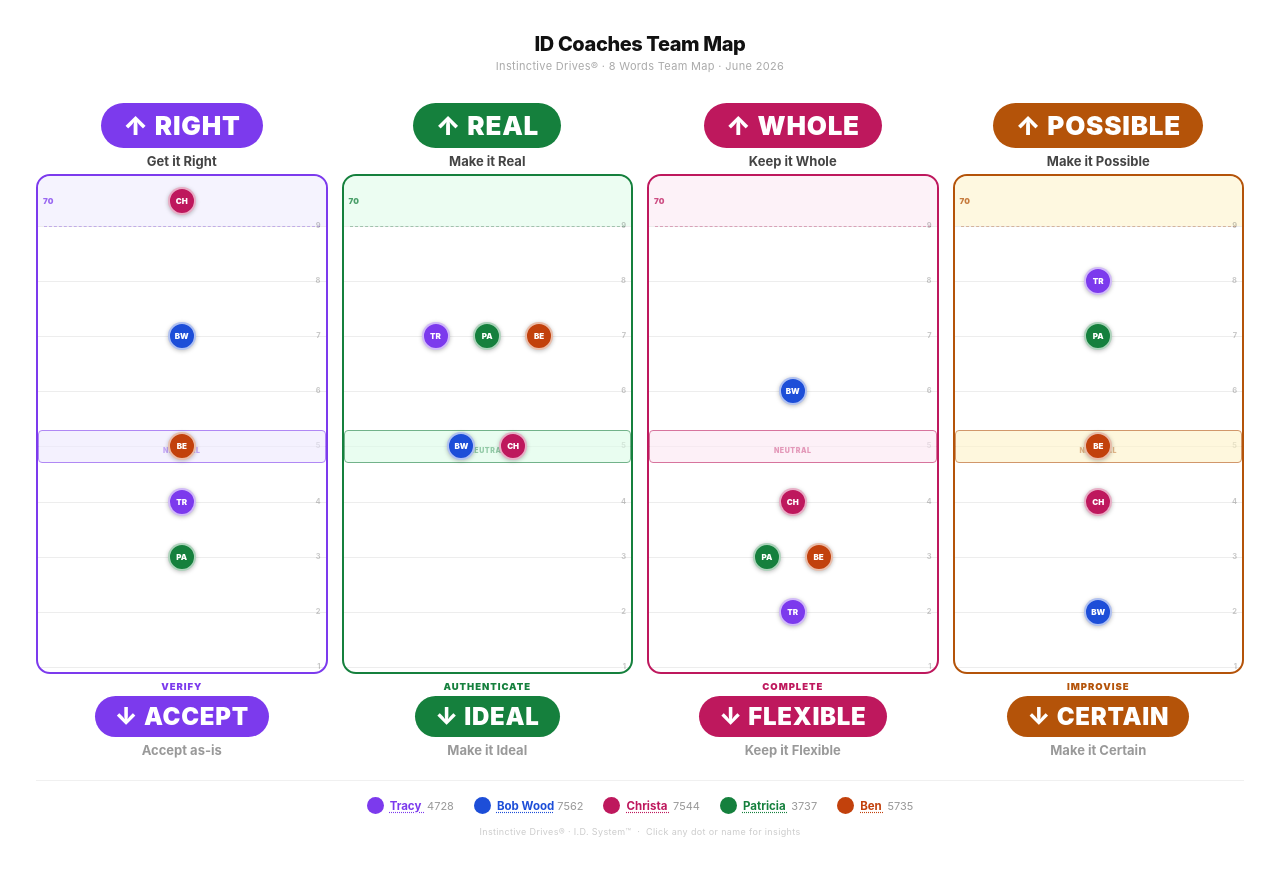
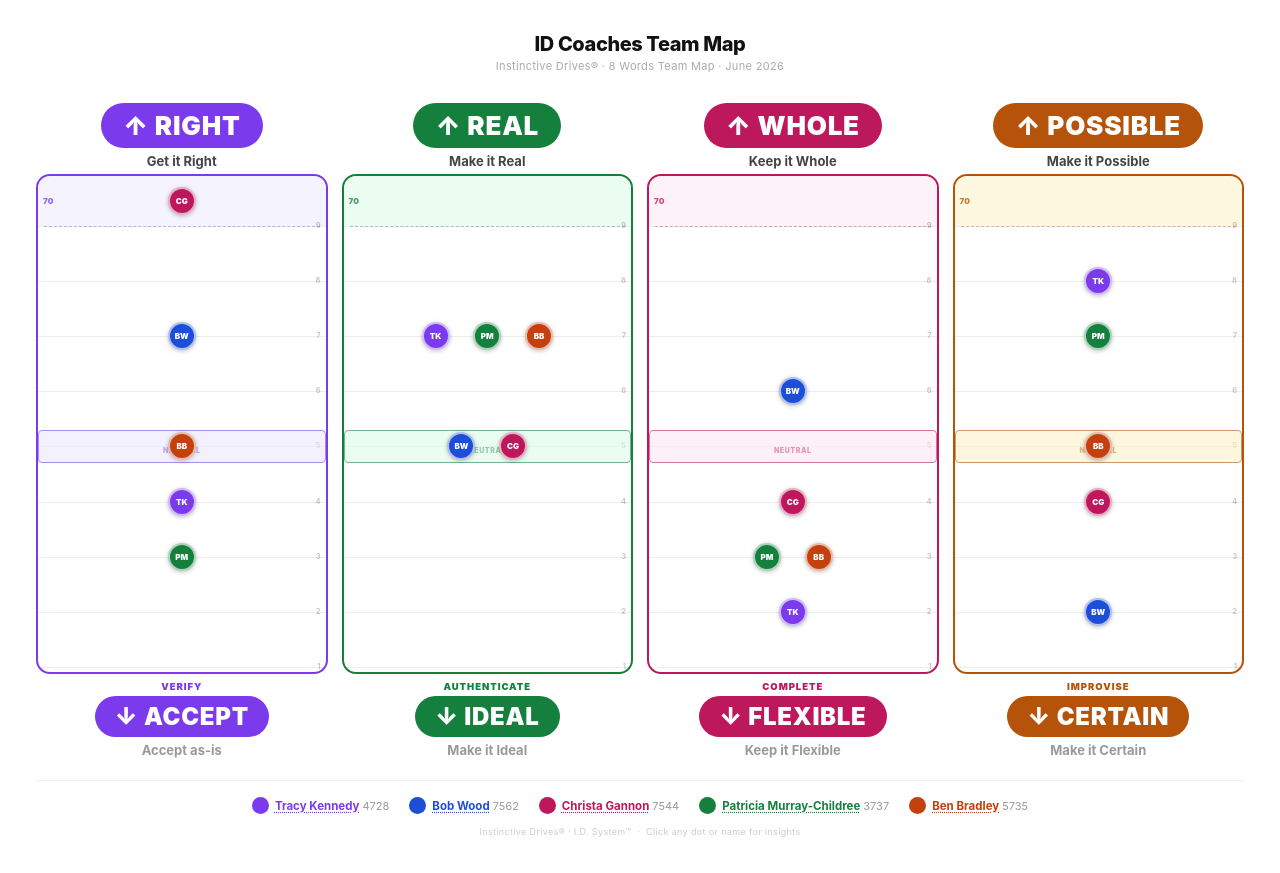
Before and after one commit to rwllc/team-map, a plain HTML site: page id-coaches.html in a window 1280 px wide. Drawn offline with Linux system fonts and the light colour scheme.

Commit message:
Add files via upload

```diff
--- a/id-coaches.html
+++ b/id-coaches.html
@@ -212,11 +212,11 @@ const SUBTITLE = "Instinctive Drives®  ·  8 Words Team Map  ·  June 2026";
 
 // scores: [Verify, Authenticate, Complete, Improvise]
 const TEAM = [
-  { first:'Tracy',    last:'',     init:'TR', color:'#7C3AED', id:'4728', scores:[4, 7, 2, 8] },
-  { first:'Bob',      last:'Wood', init:'BW', color:'#1D4ED8', id:'7562', scores:[7, 5, 6, 2] },
-  { first:'Christa',  last:'',     init:'CH', color:'#BE185D', id:'7544', scores:[70, 5, 4, 4] },
-  { first:'Patricia', last:'',     init:'PA', color:'#15803D', id:'3737', scores:[3, 7, 3, 7] },
-  { first:'Ben',      last:'',     init:'BE', color:'#C2410C', id:'5735', scores:[5, 7, 3, 5] },
+  { first:'Tracy',    last:'Kennedy',         init:'TK', color:'#7C3AED', id:'4728', scores:[4, 7, 2, 8] },
+  { first:'Bob',      last:'Wood',            init:'BW', color:'#1D4ED8', id:'7562', scores:[7, 5, 6, 2] },
+  { first:'Christa',  last:'Gannon',          init:'CG', color:'#BE185D', id:'7544', scores:[70, 5, 4, 4] },
+  { first:'Patricia', last:'Murray-Childree', init:'PM', color:'#15803D', id:'3737', scores:[3, 7, 3, 7] },
+  { first:'Ben',      last:'Bradley',         init:'BB', color:'#C2410C', id:'5735', scores:[5, 7, 3, 5] },
 ];
 
 // ═══════════════════════════════════════════════════════
```
Also changed, not shown: index.html (+4 -4 lines).
